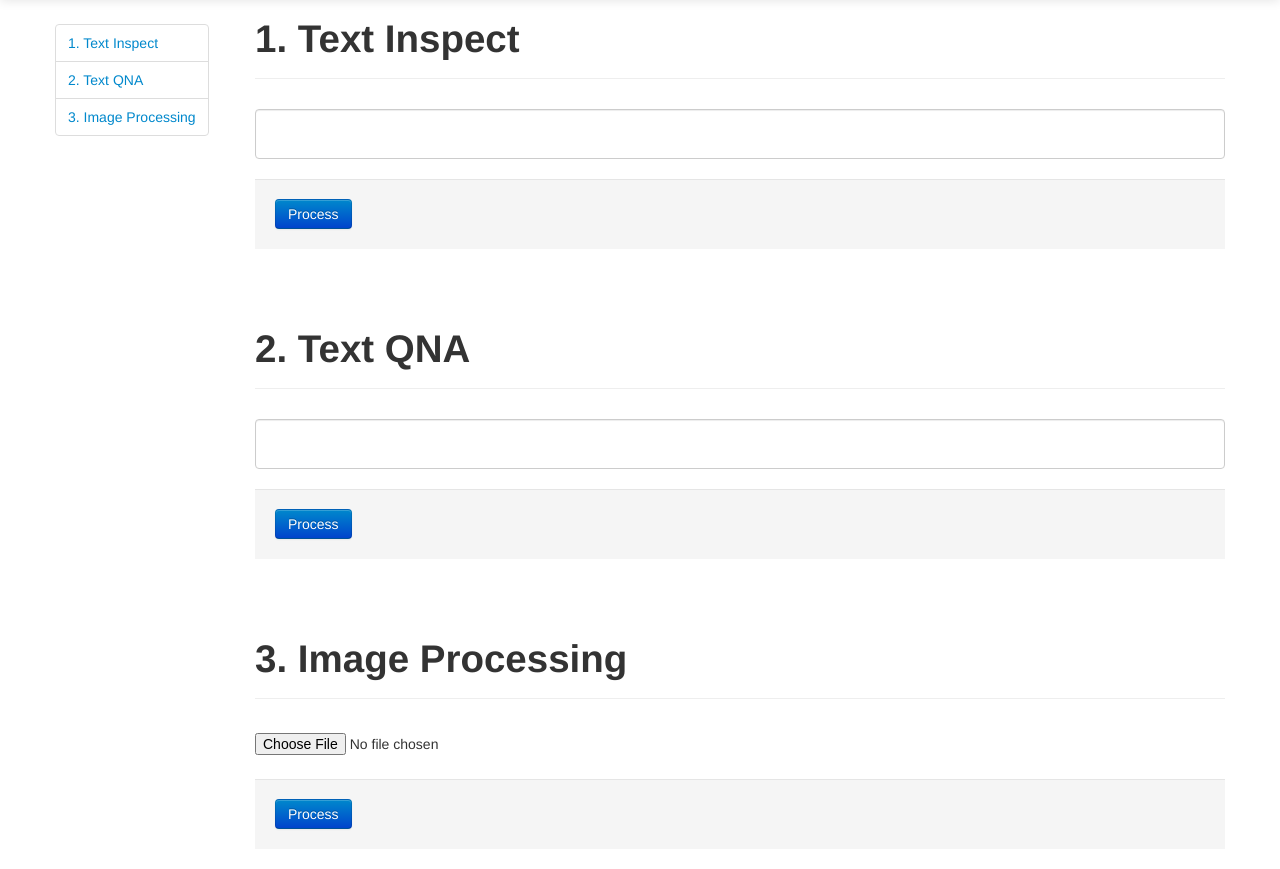
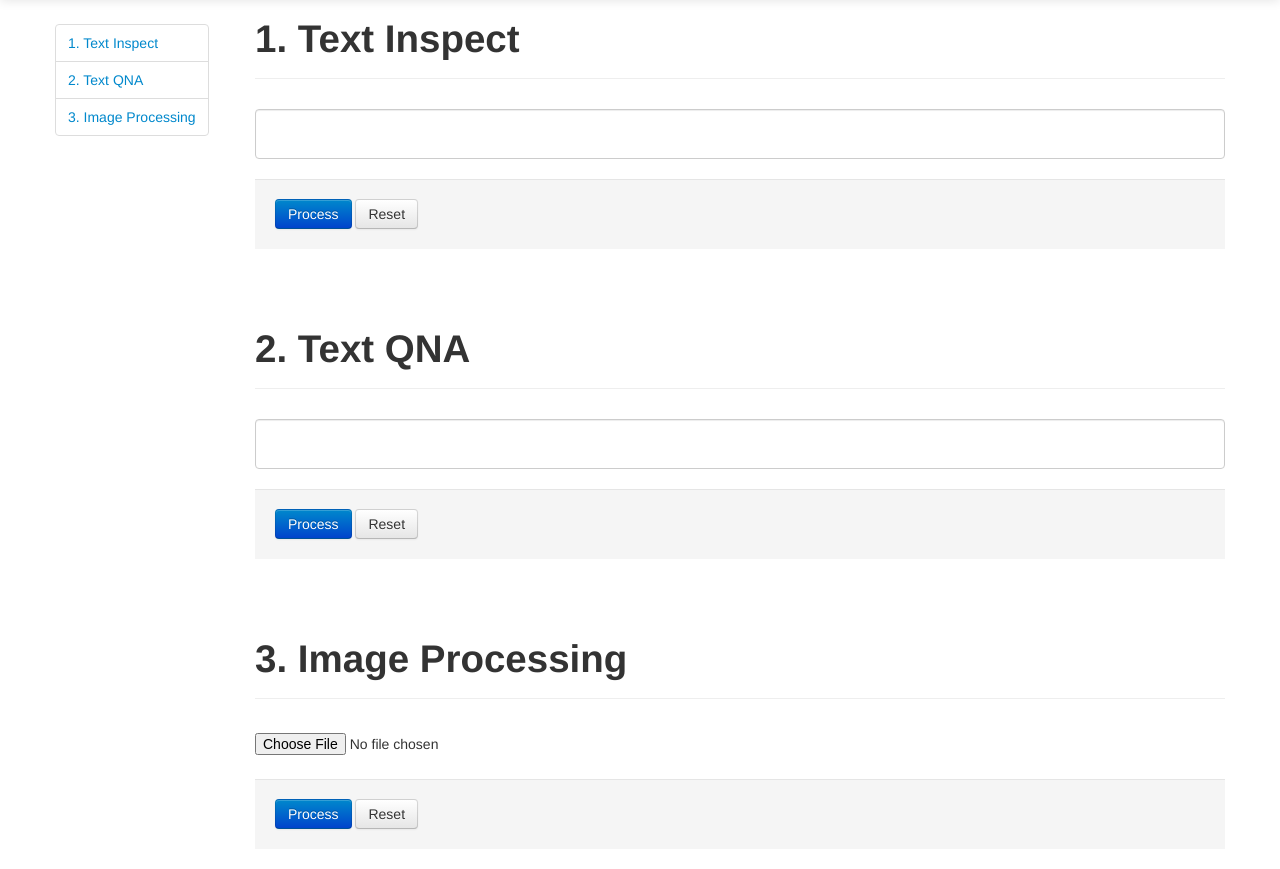
Before and after one commit to MrLeeTeam/MrleeDemo, a Flask app: page / in a window 1280 px wide. Shown: the part 41-910 px from the top of the page. Run offline with Flask 2, Linux system fonts and the light colour scheme; some libraries are stand-ins or nearby versions.

Commit message:
add reset btn

```diff
--- a/static/function.js
+++ b/static/function.js
@@ -1,6 +1,10 @@
 function textAreaAdjust(o) {
     o.style.height = "1px";
     o.style.height = (25+o.scrollHeight)+"px";
+}
+
+function reset(a) {
+
 }
 
 function doProcess(a) {
--- a/templates/main.html
+++ b/templates/main.html
@@ -61,6 +61,7 @@
                      </form>
                     <div class="form-actions">
                         <button onClick="doProcess('text');" type="submit" class="btn btn-primary">Process</button>
+                        <button class="btn" onClick="$('#contentsbox').val('');">Reset</button>
                     </div>
                     <div id="result_text" class="resultbox">
 
@@ -76,6 +77,7 @@
                     </form>
                     <div class="form-actions">
                         <button onClick="doProcess('qna');" type="submit" class="btn btn-primary">Process</button>
+                        <button class="btn" onClick="$('#qnabox').val('');">Reset</button>
                     </div>
                     <div id="result_qna" class="resultbox">
 
@@ -86,12 +88,13 @@
                         <h1>3. Image Processing</h1>
                     </div>
                     <form action="/process" method="post" enctype="multipart/form-data" id="form_image">
-                        <input type="file" name="image">
+                        <input type="file" name="image" id="input_img">
                         <input type="hidden" name="action" value="image">
                     </form>
                     <div class="form-actions">
-                            <button onClick="doProcess('image');" type="submit" class="btn btn-primary">Process</button>
-                        </div>
+                        <button onClick="doProcess('image');" type="submit" class="btn btn-primary">Process</button>
+                        <button class="btn" onClick="$('#input_img').val('');">Reset</button>
+                    </div>
                     <div id="result_image" class="resultbox">
 
                     </div>
```
